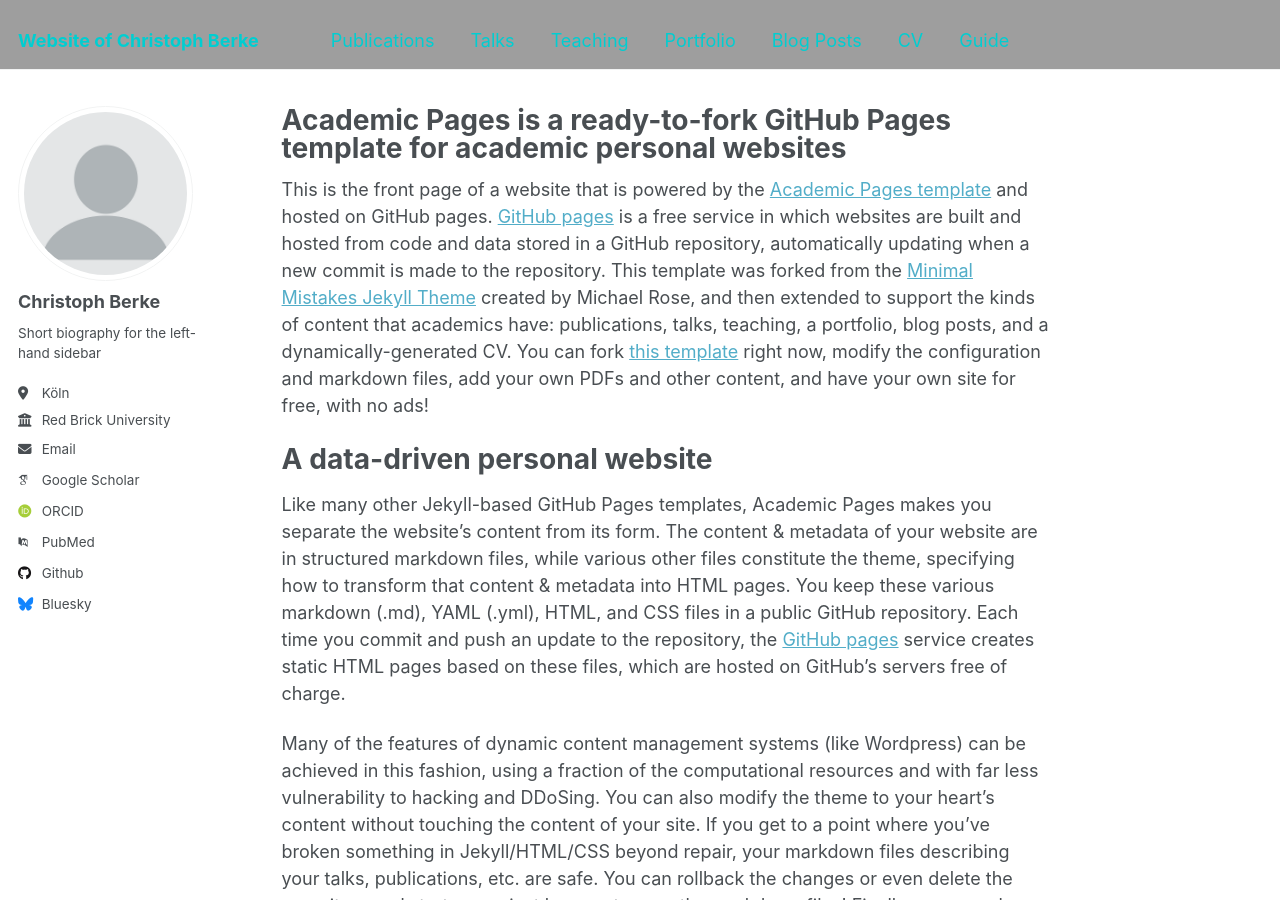
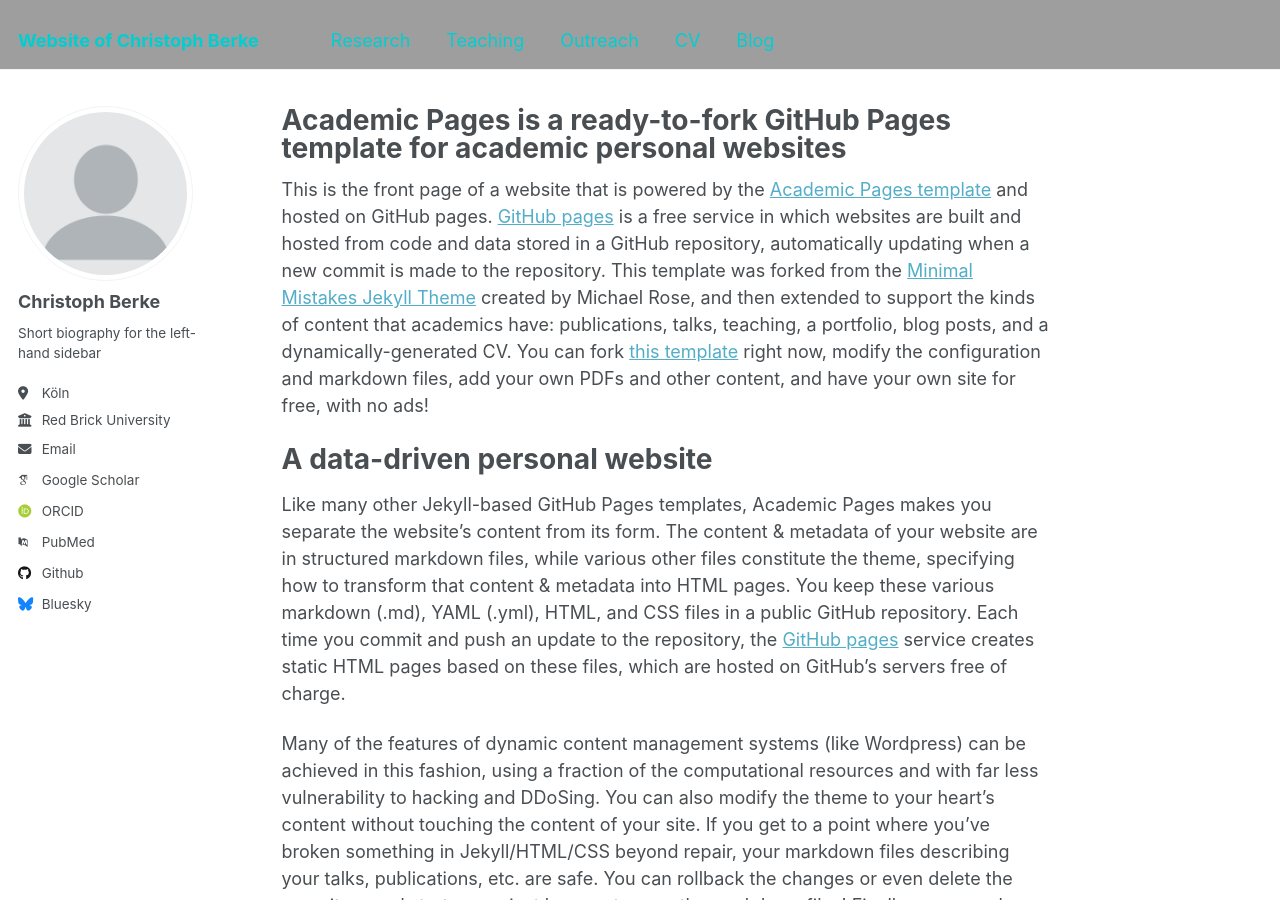
Before and after one commit to christophberke/christophberke.github.io, a Jekyll site: the page built from _pages/about.md, in a window 1280 px wide and 900 px high. Built offline with Jekyll 4.4.1, drawn with Linux system fonts in a browser that asks for light colours; some web fonts are replaced.

Commit message:
Modified navigation.yml to show adjusted structure of homepage.

```diff
--- a/_data/navigation.yml
+++ b/_data/navigation.yml
@@ -5,23 +5,17 @@
 # prevent it from being included in the site.
 
 main:
-  - title: "Publications"
+  - title: "Research"
     url: /publications/
-
-  - title: "Talks"
-    url: /talks/
 
   - title: "Teaching"
     url: /teaching/
 
-  - title: "Portfolio"
-    url: /portfolio/
-
-  - title: "Blog Posts"
-    url: /year-archive/
+  - title: "Outreach"
+    url: /outreach/
 
   - title: "CV"
     url: /cv/
 
-  - title: "Guide"
+  - title: "Blog"
     url: /markdown/
```
